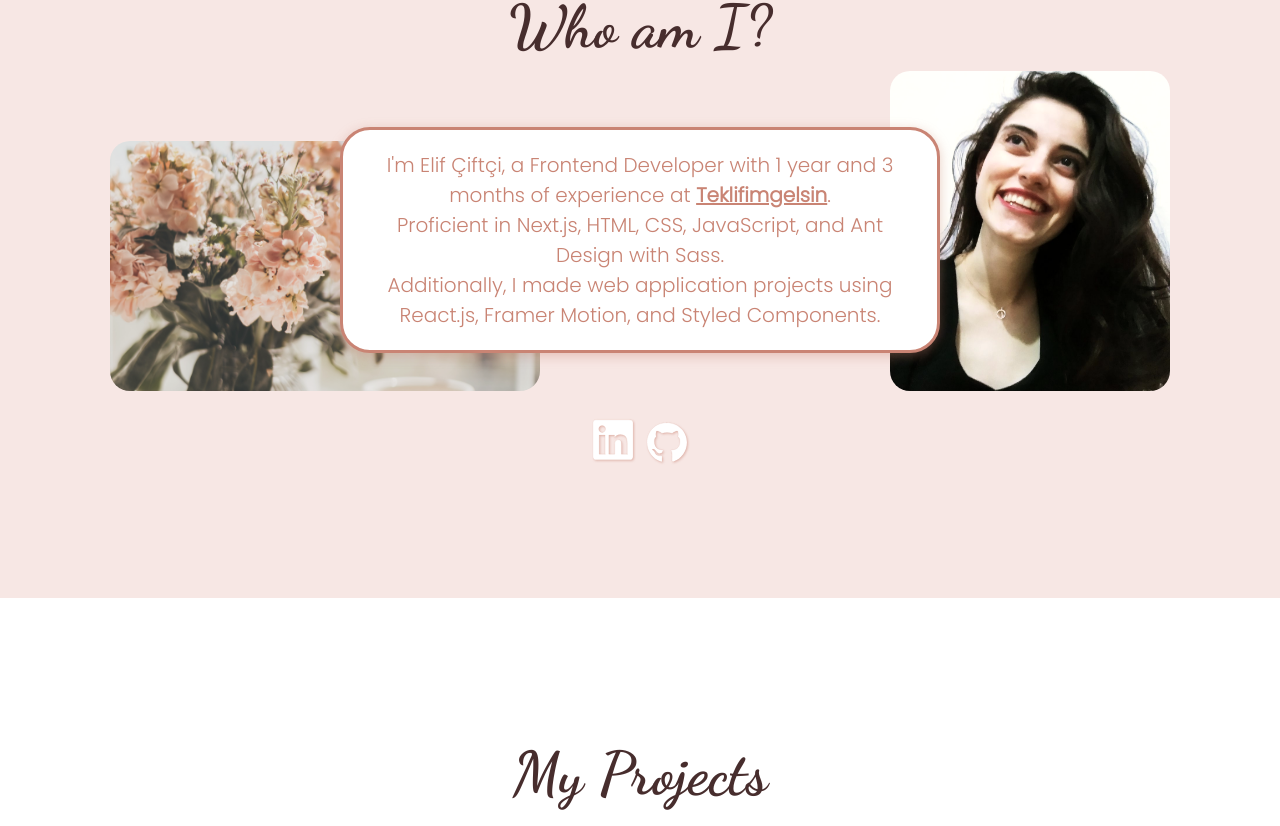
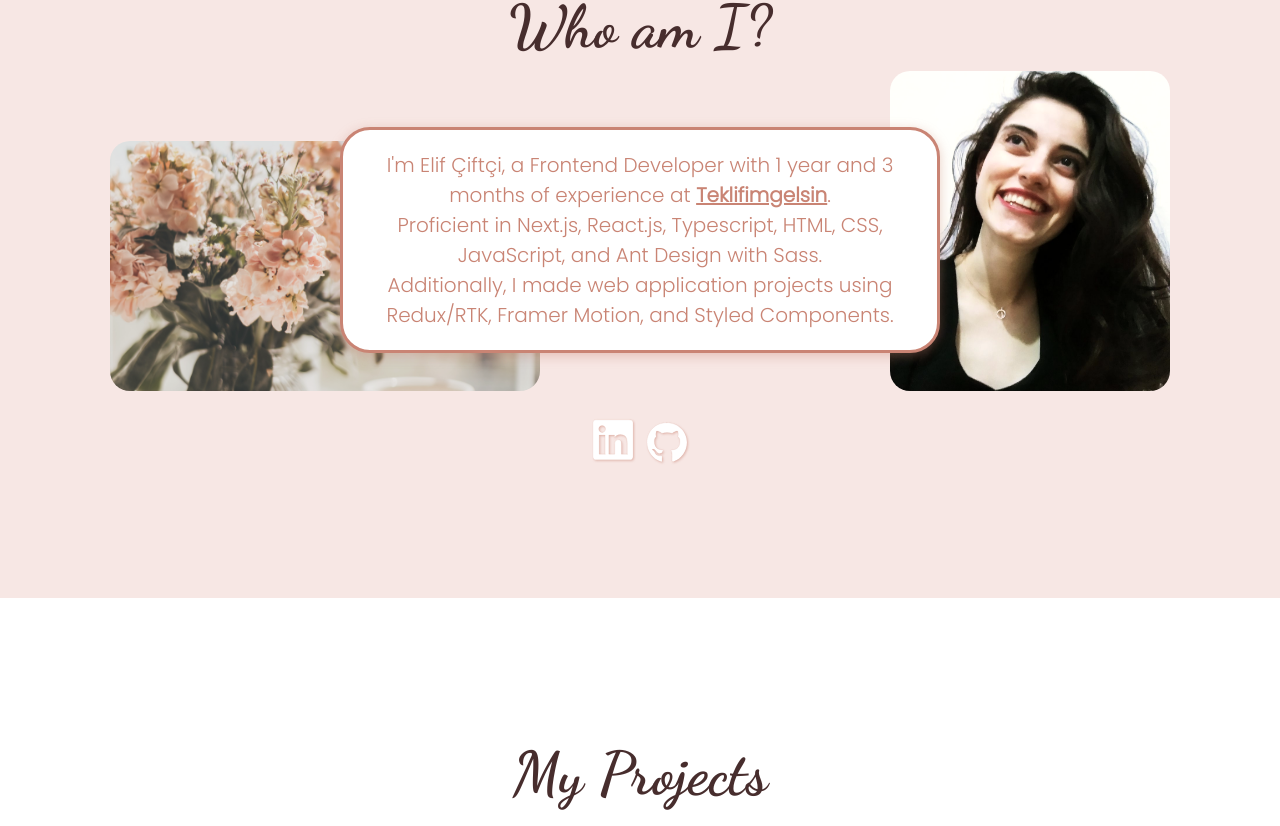
Before and after one commit to elifcifci/elifcifci.github.io, a React (Create React App) app: page / in a window 1280 px wide. Shown: the part 1014-1840 px from the top of the page. Built offline with nearby package versions, Linux system fonts and the light colour scheme.

Commit message:
Update index.js

```diff
--- a/src/Pages/About/index.js
+++ b/src/Pages/About/index.js
@@ -26,9 +26,9 @@ const About = () => {
         <p className="about-me_text">
         I'm Elif Çiftçi, a Frontend Developer with 1 year and 3 months of experience at <a href="https://teklifimgelsin.com/" target="_blank">Teklifimgelsin</a>.
          <br />
-        Proficient in Next.js, HTML, CSS, JavaScript, and Ant Design with Sass.
+        Proficient in Next.js, React.js, Typescript, HTML, CSS, JavaScript, and Ant Design with Sass.
         <br />
-        Additionally, I made web application projects using React.js, Framer Motion, and Styled Components.
+        Additionally, I made web application projects using Redux/RTK, Framer Motion, and Styled Components.
 
         </p>
       </section>
```
